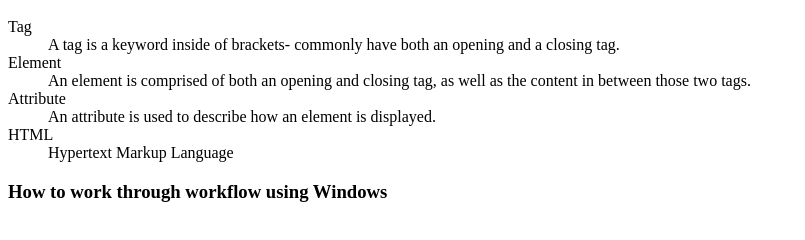
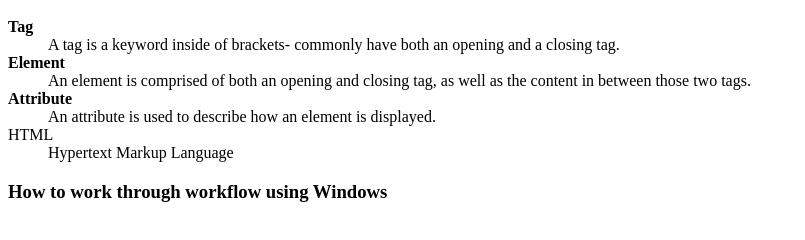
Before and after one commit to cloespracklen/workflowreview, a plain HTML site: page index.html in a window 1280 px wide. Shown: the part 48-288 px from the top of the page, without its empty margins (0-805 px from the left). Drawn offline with Linux system fonts and the light colour scheme.

Commit message:
Update index.html

```diff
--- a/index.html
+++ b/index.html
@@ -1,11 +1,11 @@
 <html>
   <h1> Review of workflow! </h1>
   <dl>
-    <dt>Tag </dt>
+    <dt> <b> Tag </b> </dt>
     <dd> A tag is a keyword inside of brackets- commonly have both an opening and a closing tag. </dd>
-    <dt> Element </dt>
+    <dt> <b> Element </b> </dt>
     <dd> An element is comprised of both an opening and closing tag, as well as the content in between those two tags. </dd>
-    <dt> Attribute </dt>
+    <dt> <b> Attribute </b> </dt>
     <dd> An attribute is used to describe how an element is displayed. </dd>
     <dt> HTML </dt>
     <dd> Hypertext Markup Language </dd>
```
